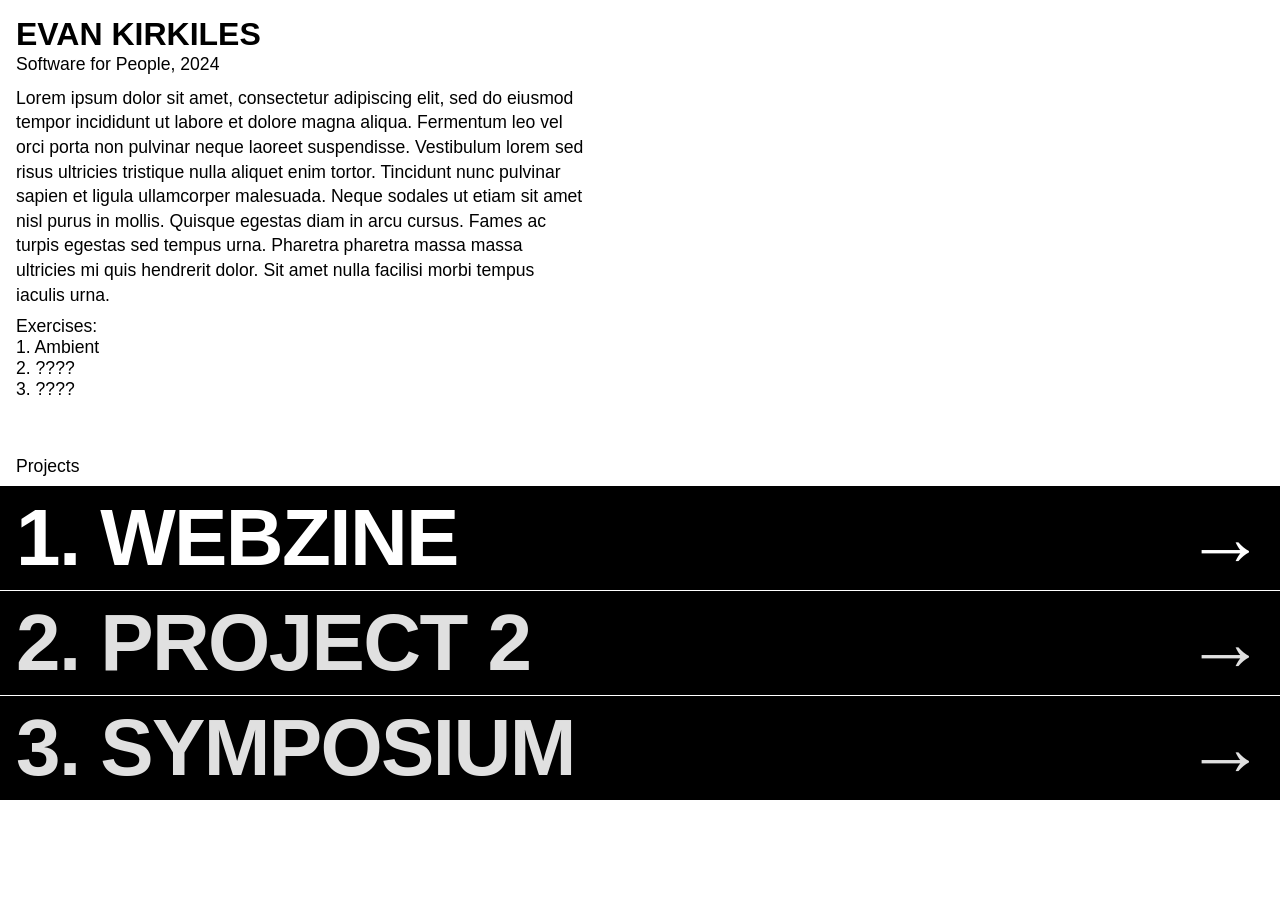
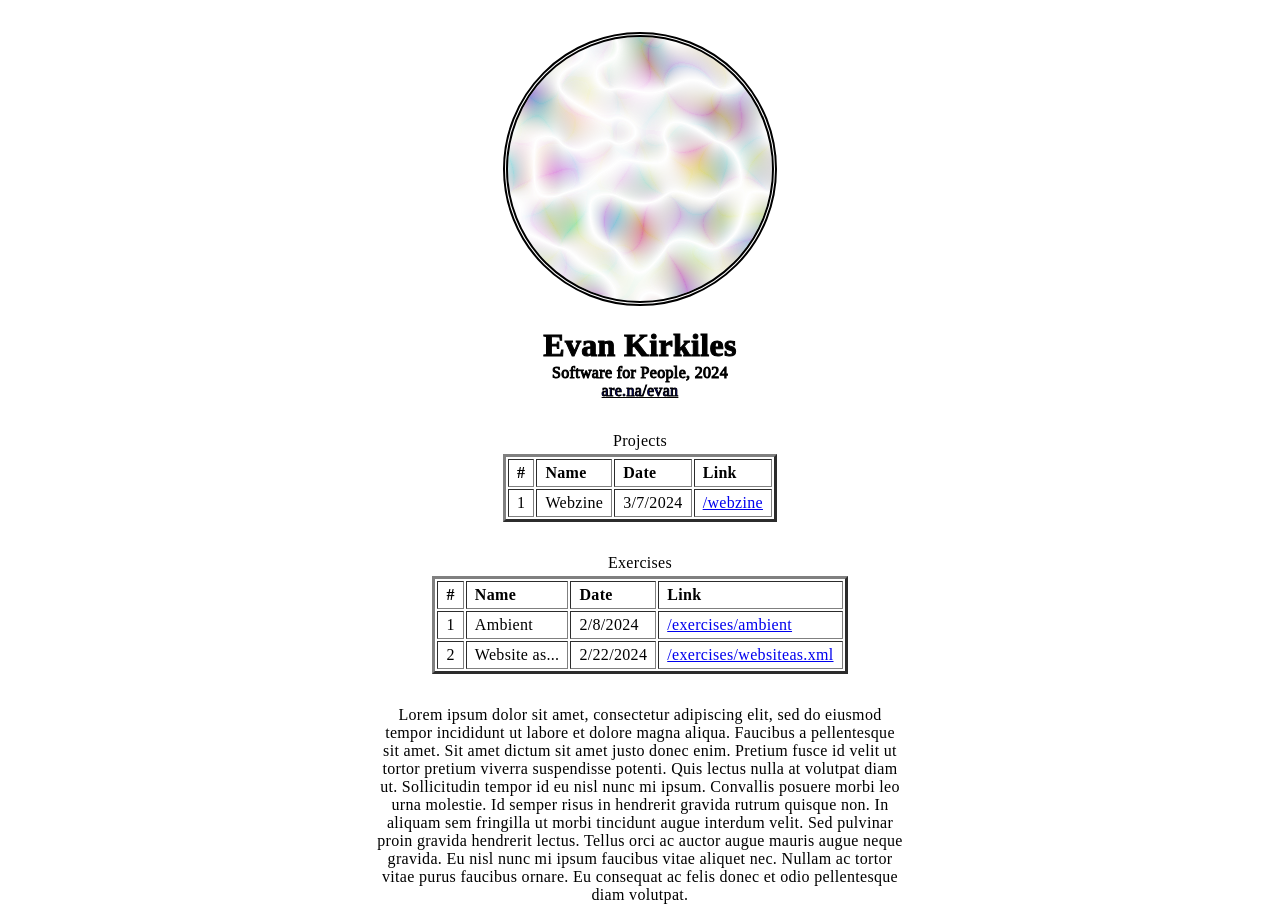
Before and after one commit to evankirkiles/s4p-s24, an Astro site: page / in a window 1280 px wide. Before the commit the page ends 800 px from the top, so only its background shows below. Built offline with nearby package versions, Linux system fonts and the light colour scheme; Astro itself is replaced by a stand-in of ours.

Commit message:
Added website as xml

```diff
--- /dev/null
+++ b/public/websiteasxml.css
@@ -0,0 +1,3 @@
+books {
+  display: block;
+}
--- a/src/layouts/webzine/ArticleLayout.astro
+++ b/src/layouts/webzine/ArticleLayout.astro
@@ -7,6 +7,10 @@
 </article>
 
 <style lang="scss" is:global>
+  main {
+    inline-size: auto;
+  }
+
   .Article {
     flex: 1;
     margin-inline: -4px;
--- a/src/pages/index.astro
+++ b/src/pages/index.astro
@@ -1,114 +1,170 @@
----
-import BaseLayout from "@/layouts/BaseLayout.astro";
 ---
 
-<BaseLayout>
+---
+
+<!doctype html>
+<html lang="en">
+  <head>
+    <meta charset="UTF-8" />
+    <meta name="viewport" content="width=device-width, initial-scale=1" />
+    <meta name="generator" content={Astro.generator} />
+    <link rel="apple-touch-icon" sizes="180x180" href="/apple-touch-icon.png" />
+    <link rel="icon" type="image/png" sizes="32x32" href="/favicon-32x32.png" />
+    <link rel="icon" type="image/png" sizes="16x16" href="/favicon-16x16.png" />
+    <link rel="manifest" href="/site.webmanifest" />
+    <link rel="mask-icon" href="/safari-pinned-tab.svg" color="#ff0000" />
+    <meta name="msapplication-TileColor" content="#b91d47" />
+    <meta name="theme-color" content="#ffffff" />
     <title slot="head">EVAN KIRKILES</title>
+  </head>
+  <body>
     <main>
-    <article class="PageBody TypeRoot">
-      <div class="Info">
+      <div class="circle" role="presentation">
+        <svg
+          viewBox="0 0 250 250"
+          preserveAspectRatio="xMidYMid slice"
+          xmlns="http://www.w3.org/2000/svg"
+        >
+          <filter id="noise" x="0%" y="0%" width="100%" height="100%">
+            <feTurbulence
+              baseFrequency="0.02"
+              numOctaves="1"
+              seed="2323"
+              type="turbulence"
+              result="NOISE"
+            >
+            </feTurbulence>
+          </filter>
+
+          <rect
+            x="0"
+            y="0"
+            width="100%"
+            height="100%"
+            filter="url(#noise)"
+            fill="none"></rect>
+        </svg>
+      </div>
       <hgroup>
         <h1>Evan Kirkiles</h1>
-          <p>Software for People, 2024</p>
+        <p>
+          Software for People, 2024<br /><a
+            href="https://are.na/evan"
+            target="_blank"
+            rel="noopener noreferrer">are.na/evan</a
+          >
+        </p>
       </hgroup>
+      <table border="3" align="center" style="margin-block: 2em;">
+        <thead>
+          <tr>
+            <th>#</th>
+            <th>Name</th>
+            <th>Date</th>
+            <th>Link</th>
+          </tr>
+        </thead>
+        <tbody>
+          <tr>
+            <td>1</td>
+            <td>Webzine</td>
+            <td>3/7/2024</td>
+            <td><a href="/webzine">/webzine</a></td>
+          </tr>
+        </tbody>
+        <caption>Projects</caption>
+      </table>
+      <table border="3" align="center" style="margin-block: 2em;">
+        <thead>
+          <tr>
+            <th>#</th>
+            <th>Name</th>
+            <th>Date</th>
+            <th>Link</th>
+          </tr>
+        </thead>
+        <tbody>
+          <tr>
+            <td>1</td>
+            <td>Ambient</td>
+            <td>2/8/2024</td>
+            <td><a href="/exercises/ambient">/exercises/ambient</a></td>
+          </tr>
+          <tr>
+            <td>2</td>
+            <td>Website as...</td>
+            <td>2/22/2024</td>
+            <td
+              ><a href="/exercises/websiteas.xml">/exercises/websiteas.xml</a
+              ></td
+            >
+          </tr>
+        </tbody>
+        <caption>Exercises</caption>
+      </table>
       <p>
-          Lorem ipsum dolor sit amet, consectetur adipiscing elit, sed do
-          eiusmod tempor incididunt ut labore et dolore magna aliqua. Fermentum
-          leo vel orci porta non pulvinar neque laoreet suspendisse. Vestibulum
-          lorem sed risus ultricies tristique nulla aliquet enim tortor.
-          Tincidunt nunc pulvinar sapien et ligula ullamcorper malesuada. Neque
-          sodales ut etiam sit amet nisl purus in mollis. Quisque egestas diam
-          in arcu cursus. Fames ac turpis egestas sed tempus urna. Pharetra
-          pharetra massa massa ultricies mi quis hendrerit dolor. Sit amet nulla
-          facilisi morbi tempus iaculis urna.
+        Lorem ipsum dolor sit amet, consectetur adipiscing elit, sed do eiusmod
+        tempor incididunt ut labore et dolore magna aliqua. Faucibus a
+        pellentesque sit amet. Sit amet dictum sit amet justo donec enim.
+        Pretium fusce id velit ut tortor pretium viverra suspendisse potenti.
+        Quis lectus nulla at volutpat diam ut. Sollicitudin tempor id eu nisl
+        nunc mi ipsum. Convallis posuere morbi leo urna molestie. Id semper
+        risus in hendrerit gravida rutrum quisque non. In aliquam sem fringilla
+        ut morbi tincidunt augue interdum velit. Sed pulvinar proin gravida
+        hendrerit lectus. Tellus orci ac auctor augue mauris augue neque
+        gravida. Eu nisl nunc mi ipsum faucibus vitae aliquet nec. Nullam ac
+        tortor vitae purus faucibus ornare. Eu consequat ac felis donec et odio
+        pellentesque diam volutpat.
       </p>
-        <h2>Exercises:</h2>
-        <ol>
-          <li><a href="/exercises/ambient">1. Ambient</a></li>
-          <li><a href="/exercises/2">2. ????</a></li>
-          <li><a href="/exercises/3">3. ????</a></li>
-        </ol>
-      </div>
-      <section class="Links">
-        <h2>Projects</h2>
-        <ol>
-          <li>
-            <a href="/webzine">1. Webzine</a>
-          </li>
-          <li>
-            <a href="/webzine" aria-disabled="true">2. Project 2</a>
-          </li>
-          <li>
-            <a href="/webzine" aria-disabled="true">3. Symposium</a>
-          </li>
-        </ol>
-      </section>
-    </article>
     </main>
-</BaseLayout>
+  </body>
+</html>
 
 <style lang="scss" is:global>
   :root {
     --color-bg: #ffffff;
+    --color-fg: #000000;
+    --color-hl: rgb(39, 32, 103);
   }
 
   main {
-    display: contents;
+    margin-inline: auto;
+    max-inline-size: 66ch;
+    letter-spacing: 0.02em;
+    text-align: center;
+    text-rendering: optimizeLegibility;
   }
 
-  article {
-    display: grid;
-    grid-template: "info" auto "." 1fr "links" auto / 1fr;
-    flex: 1;
-    block-size: 100%;
+  h1 {
+    margin-block-end: -0.5em;
   }
 
-  .Info {
-    grid-area: info;
-    padding: var(--page-padding);
-    max-inline-size: var(--max-inline-content);
-
-    & h1 {
-      margin-block-end: -0.3em;
-      font-weight: 700;
-      font-size: 2rem;
-      text-transform: uppercase;
-    }
+  th,
+  td {
+    padding: 0.25em 0.5em;
+    text-align: left;
   }
 
-  .Links {
-    grid-area: links;
-
-    & h2 {
-      padding: calc(0.5 * var(--page-padding)) var(--page-padding);
+  caption {
+    margin-block-end: 0.25em;
   }
 
-    & a {
-      display: flex;
-      flex-wrap: wrap;
-      justify-content: space-between;
-      border-block-start: 1px solid var(--color-bg);
-      background-color: var(--color-fg);
-      padding: var(--page-padding);
-      color: var(--color-bg);
-      font-weight: 700;
-      font-size: 5rem;
-      line-height: 0.9;
-      letter-spacing: -0.02em;
-      text-transform: uppercase;
-
-      &[aria-disabled="true"] {
-        pointer-events: none;
-        color: var(--color-muted);
+  hgroup {
+    -webkit-text-stroke: 1px black;
   }
 
-      &::after {
-        content: "→";
-      }
+  .circle {
+    margin: 2em auto 0;
+    border: 5px solid currentColor;
+    border-style: double;
+    border-radius: 100%;
+    aspect-ratio: 1;
+    width: min(40ch, 50%);
+    overflow: hidden;
 
-      &:hover {
-        background-color: var(--color-hl);
-      }
+    & > svg {
+      inline-size: 100%;
+      block-size: 100%;
     }
   }
 </style>
```
Also changed, not shown: public/exercises/websiteas.xml (added, +75 -0 lines), 1 other file. Lines whose indentation alone changed are shown as unchanged.
